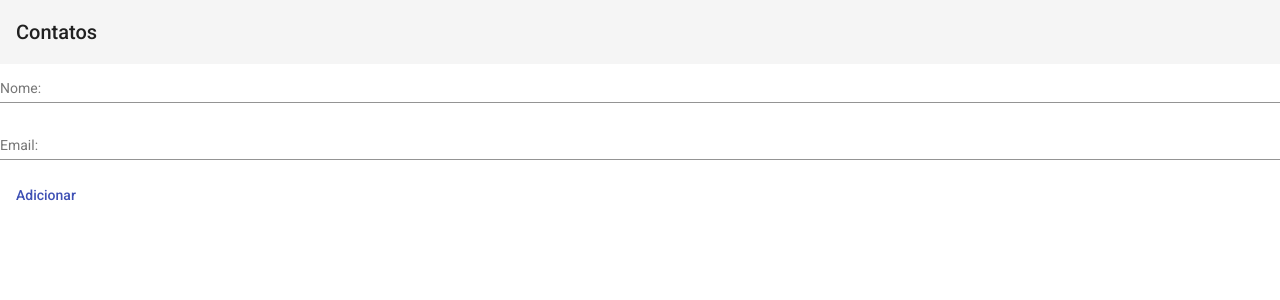
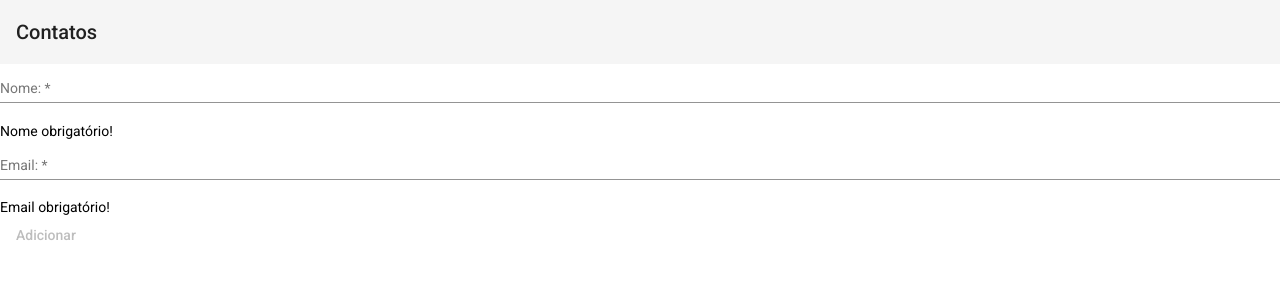
Before and after one commit to pedrohfs01/agenda-app-angular, an Angular app: page / in a window 1280 px wide. Shown: the top 300 px of the page. Built offline with nearby package versions, Linux system fonts and the light colour scheme.

Commit message:
Salvando contato no bd

```diff
--- a/src/app/contato/contato.component.html
+++ b/src/app/contato/contato.component.html
@@ -2,16 +2,25 @@
     Contatos
 </mat-toolbar>
 
-<form>
+<form [formGroup]="formulario" (ngSubmit)="submit()">
     <mat-form-field class="full-width">
         <mat-label>Nome:</mat-label>
-        <input matInput placeholder="Digite seu nome: ">
+        <input matInput placeholder="Digite seu nome: " formControlName="nome">
     </mat-form-field>
+
+    <div *ngIf="formulario.controls.nome.errors">
+        <div *ngIf="formulario.controls.nome.errors.required">Nome obrigatório!</div>
+    </div>
 
     <mat-form-field class="full-width">
         <mat-label>Email:</mat-label>
-        <input matInput placeholder="Digite seu email: ">
+        <input matInput placeholder="Digite seu email: " formControlName="email">
     </mat-form-field>
 
-    <button mat-button color = "primary">Adicionar</button>
+    <div *ngIf="formulario.controls.email.errors">
+        <div *ngIf="formulario.controls.email.errors.required">Email obrigatório!</div>
+        <div *ngIf="formulario.controls.email.errors.email">Email inválido!</div>
+    </div>
+
+    <button [disabled]="!formulario.valid" mat-button color="primary">Adicionar</button>
 </form>
--- a/src/app/contato/contato.component.ts
+++ b/src/app/contato/contato.component.ts
@@ -1,4 +1,7 @@
 import { Component, OnInit } from '@angular/core';
+import { FormBuilder, FormGroup, Validators } from '@angular/forms';
+import { ContatoService } from '../services/contato.service';
+import { Contato } from './contato';
 
 @Component({
   selector: 'app-contato',
@@ -7,9 +10,30 @@ import { Component, OnInit } from '@angular/core';
 })
 export class ContatoComponent implements OnInit {
 
-  constructor() { }
+  formulario: FormGroup;
+
+  contatos: Contato[] = []
+
+  constructor(
+    private service: ContatoService,
+    private fb: FormBuilder
+  ) { }
 
   ngOnInit(): void {
+
+    this.formulario = this.fb.group({
+      nome: ['', Validators.required],
+      email: ['', [Validators.required, Validators.email]]
+    });
+  }
+
+  submit(){
+    const formValues = this.formulario.value;
+    const c: Contato = new Contato(formValues.nome, formValues.email);
+
+    this.service.save(c).subscribe(response => {
+      this.contatos.push(response);
+    });
   }
 
 }
--- /dev/null
+++ b/src/app/contato/contato.ts
@@ -0,0 +1,12 @@
+export class Contato{
+
+    id: number;
+    nome: string;
+    email: string;
+    favorito: boolean;
+
+    constructor(nome: string, email: string){
+        this.nome = nome;
+        this.email = email;
+    }
+}
--- a/src/app/services/contato.service.ts
+++ b/src/app/services/contato.service.ts
@@ -1,9 +1,19 @@
+import { HttpClient } from '@angular/common/http';
 import { Injectable } from '@angular/core';
+import { Observable } from 'rxjs';
+import { environment } from 'src/environments/environment';
+import { Contato } from '../contato/contato';
 
 @Injectable({
   providedIn: 'root'
 })
 export class ContatoService {
 
-  constructor() { }
+  url: string = environment.API_URL+"/api/contatos";
+
+  constructor(private http: HttpClient) { }
+
+  save(contato: Contato) : Observable<Contato>{
+    return this.http.post<Contato>(`${this.url}`, contato);
+  }
 }
--- a/src/environments/environment.ts
+++ b/src/environments/environment.ts
@@ -3,7 +3,8 @@
 // The list of file replacements can be found in `angular.json`.
 
 export const environment = {
-  production: false
+  production: false,
+  API_URL: "http://localhost:8080"
 };
 
 /*
```
Also changed, not shown: src/app/app.module.ts (+8 -1 lines).
